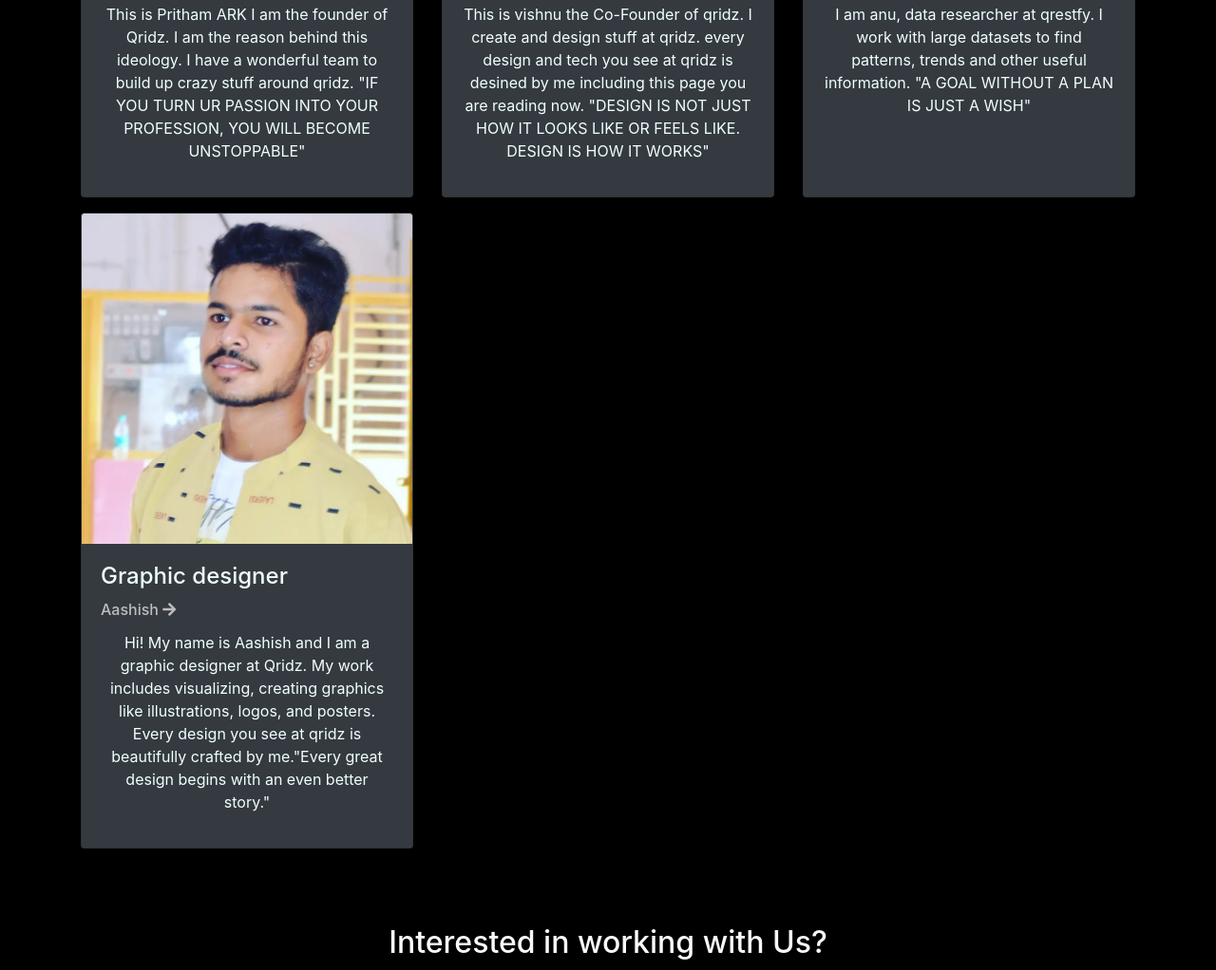
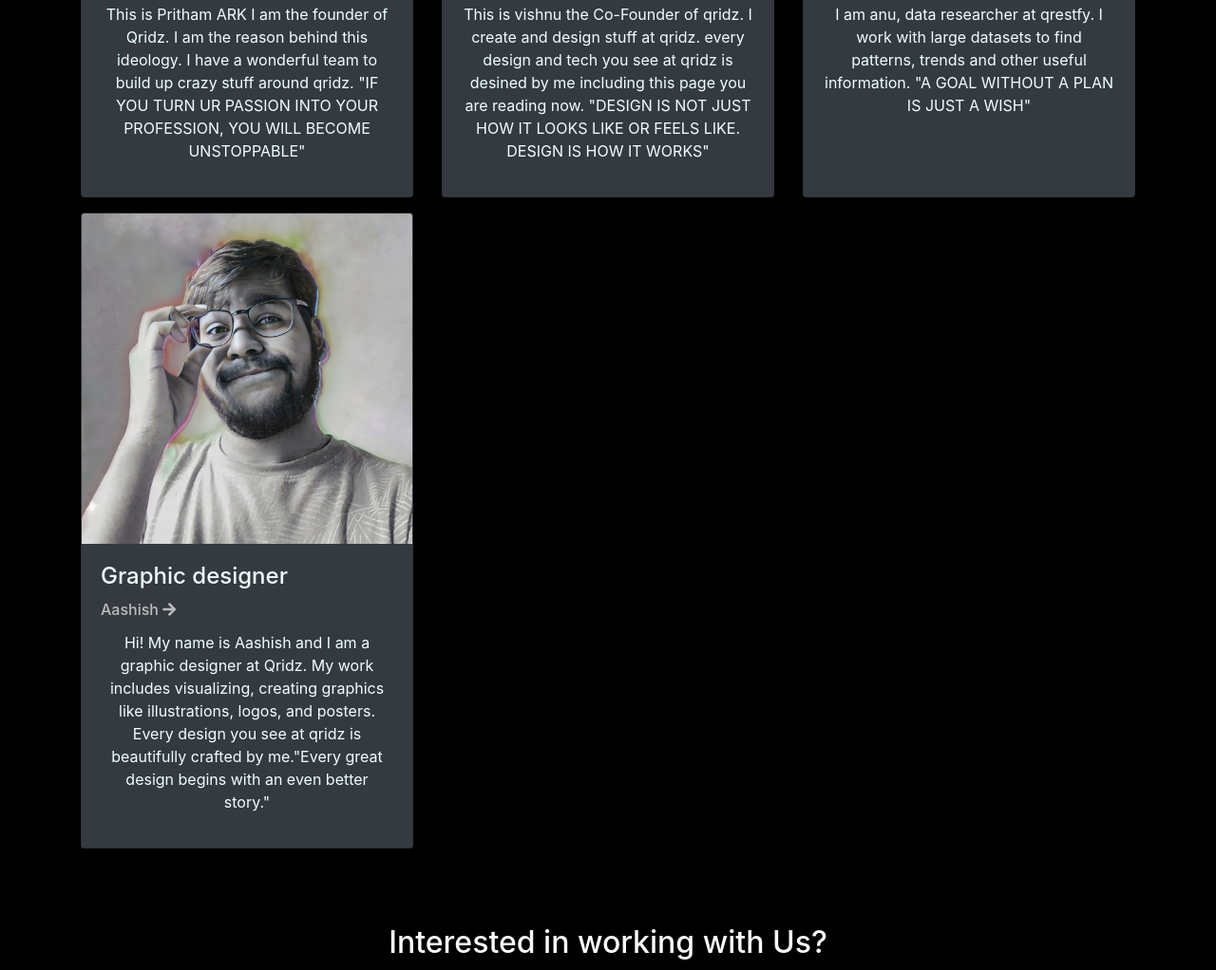
Before and after one commit to vishnu-damuluri/Qrestfy-main, a plain HTML site: page team.html in a window 1280 px wide. Shown: the part 1169-2191 px from the top of the page at 95% size. Drawn offline with nearby package versions, Linux system fonts and the light colour scheme.

Commit message:
Update team.html

```diff
--- a/team.html
+++ b/team.html
@@ -156,7 +156,7 @@
           <div class="card shadow h-100 bg-dark">
             <img
               class="card-img-top"
-              src="assets/vikas.jpg"
+              src="assets/aashishpic.jpg"
               alt="Free image"
             />
             <div class="card-body bg-dark">
```
